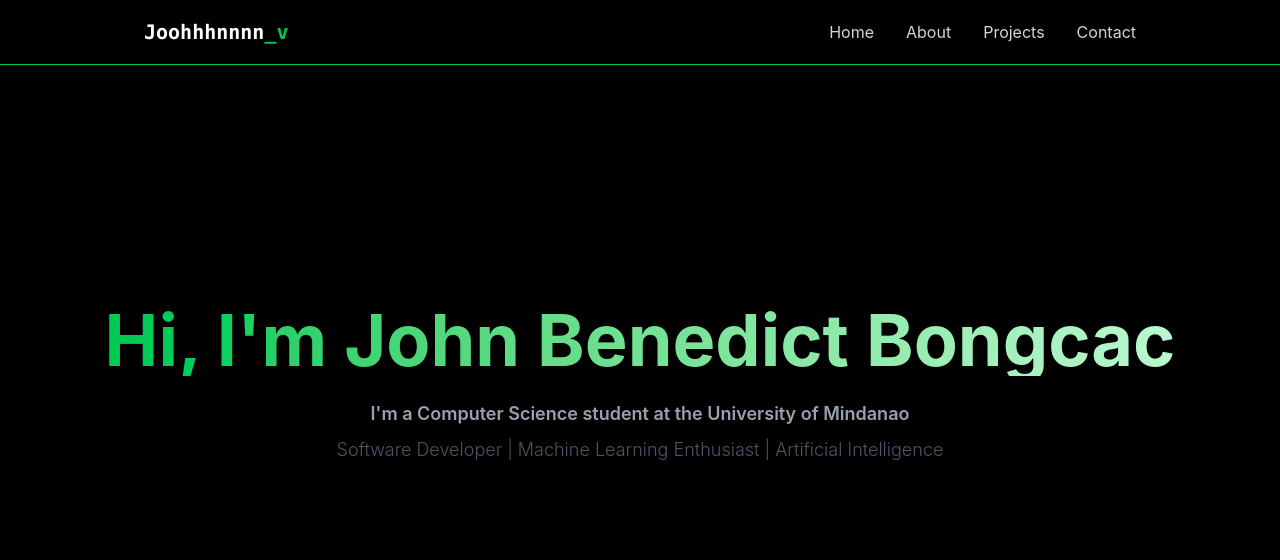
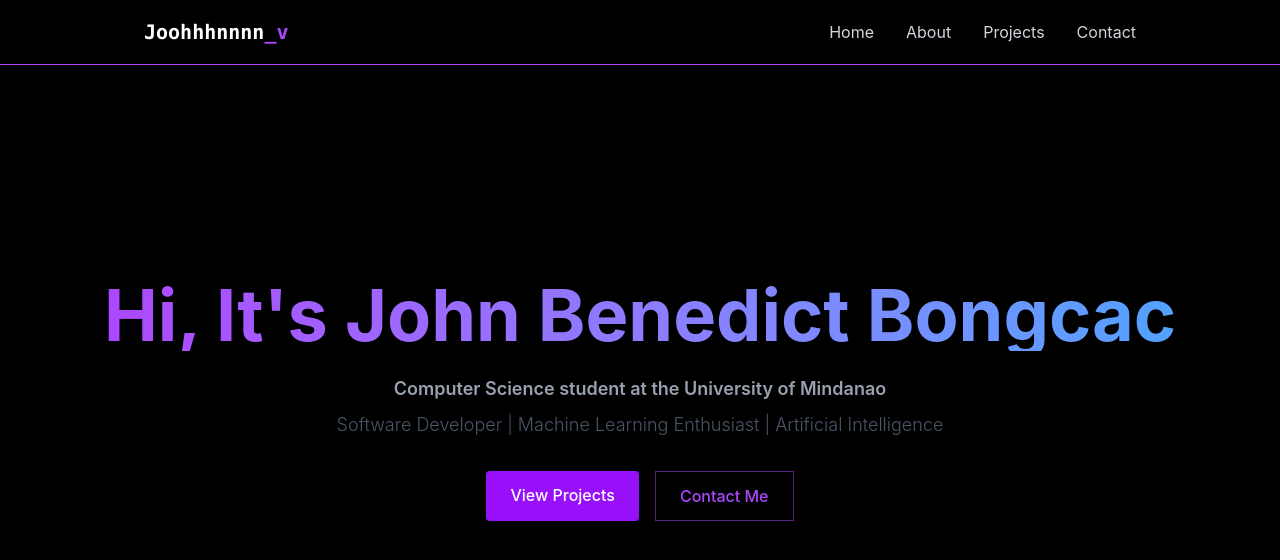
Before and after one commit to joohhhnnnny/Portfolio, a React (Vite) app: page / in a window 1280 px wide. Shown: the top 560 px of the page. Built offline with nearby package versions, Linux system fonts and the light colour scheme.

Commit message:
kani sa karon

```diff
--- a/src/components/Loadingscreen.jsx
+++ b/src/components/Loadingscreen.jsx
@@ -30,7 +30,7 @@ export const LoadingScreen = ({ onComplete }) => {
       </div>
 
       <div className="w-[200px] h-[2px] bg-gray-800 rounded relative overflow-hidden">
-        <div className="w-[40%] h-full bg-green-500 shadow-[0_0_15px_#059669] animate-loading-bar"></div>
+        <div className="w-[40%] h-full bg-purple-600 shadow-[0_0_15px_#3d0453] animate-loading-bar"></div>
       </div>
     </div>
   );
--- a/src/components/Navbar.jsx
+++ b/src/components/Navbar.jsx
@@ -6,11 +6,11 @@ export const Navbar = ({menuOpen, setMenuOpen}) => {
     }, [menuOpen]);
 
   return (
-    <nav className="fixed top-0 w-full z-40 bg-[rgba(10, 10, 10, 0.8)] backdrop-blur-lg border-b border-green-500 shadow-lg">
+    <nav className="fixed top-0 w-full z-40 bg-[rgba(10, 10, 10, 0.8)] backdrop-blur-lg border-b border-purple-500 shadow-lg">
       <div className="max-w-5xl m-auto px-4">
         <div className="flex justify-between items-center h-16">
           <a href="#home" className="font-mono text-xl font-bold text-white relative z-30">
-            Joohhhnnnn<span className="text-green-500">_v</span>
+            Joohhhnnnn<span className="text-purple-500">_v</span>
           </a>
 
           <div className={`w-7 h-5 relative cursor-pointer z-30 md:hidden transition-opacity duration-300
@@ -20,16 +20,16 @@ export const Navbar = ({menuOpen, setMenuOpen}) => {
           </div>
 
           <div className="hidden md:flex items-center space-x-8">
-            <a href="#home" className="text-gray-300 hover:text-green-500 transition-colors">
+            <a href="#home" className="text-gray-300 hover:text-purple-500 transition-colors">
               Home
             </a>
-            <a href="#about" className="text-gray-300 hover:text-green-500 transition-colors">
+            <a href="#about" className="text-gray-300 hover:text-purple-500 transition-colors">
               About
             </a>
-            <a href="#projects" className="text-gray-300 hover:text-green-500 transition-colors">
+            <a href="#projects" className="text-gray-300 hover:text-purple-500 transition-colors">
               Projects
             </a>
-            <a href="Contact" className="text-gray-300 hover:text-green-500 transition-colors">
+            <a href="Contact" className="text-gray-300 hover:text-purple-500 transition-colors">
               Contact
             </a>
           </div>
--- a/src/components/sections/Home.jsx
+++ b/src/components/sections/Home.jsx
@@ -5,16 +5,24 @@ export const Home = () => {
       className="min-h-screen flex items-center justify-center relative"
     >
       <div className="text-center z-10 px-4 flex flex-col items-center">
-        <h1 className="text-5xl md:text-7xl font-bold mb-6 bg-gradient-to-r from-green-500 to-green-200 bg-clip-text text-transparent leading-right">
-          Hi, I'm John Benedict Bongcac
+        <h1 className="text-5xl md:text-7xl font-bold mb-6 bg-gradient-to-r from-purple-500 to-blue-400 bg-clip-text text-transparent leading-right">
+          Hi, It's John Benedict Bongcac
         </h1>
 
         <p className="text-gray-400 text-lg mb-2 whitespace-nowrap font-semibold">
-          I'm a Computer Science student at the University of Mindanao
+          Computer Science student at the University of Mindanao
         </p>
         <p className="text-gray-600 text-lg mb-8 whitespace-nowrap font-light">
           Software Developer | Machine Learning Enthusiast | Artificial Intelligence
         </p>
+        <div className="flex justify-center space-x-4">
+          <a href="#projects" className="bg-purple-600 text-white py-3 px-6 rounded font-medium relative overflow-hidden hover:-translate-y-0.5 hover:shadow-[0_0_15px_rgba(59, 130, 246, 0.4)]">
+              View Projects
+          </a>
+          <a href="#contact" className="border border-purple-500/50 text-purple-500 py-3 px-6 roounded font-medium transition-all duration-200 hover:-translate-y-0.5 hover:shadow-[0_0_15px_rgba(59, 130, 246, 0.2)] hover:bg-purple-500/10">
+              Contact Me
+          </a>
+        </div>
       </div>
     </section>
   )
```
